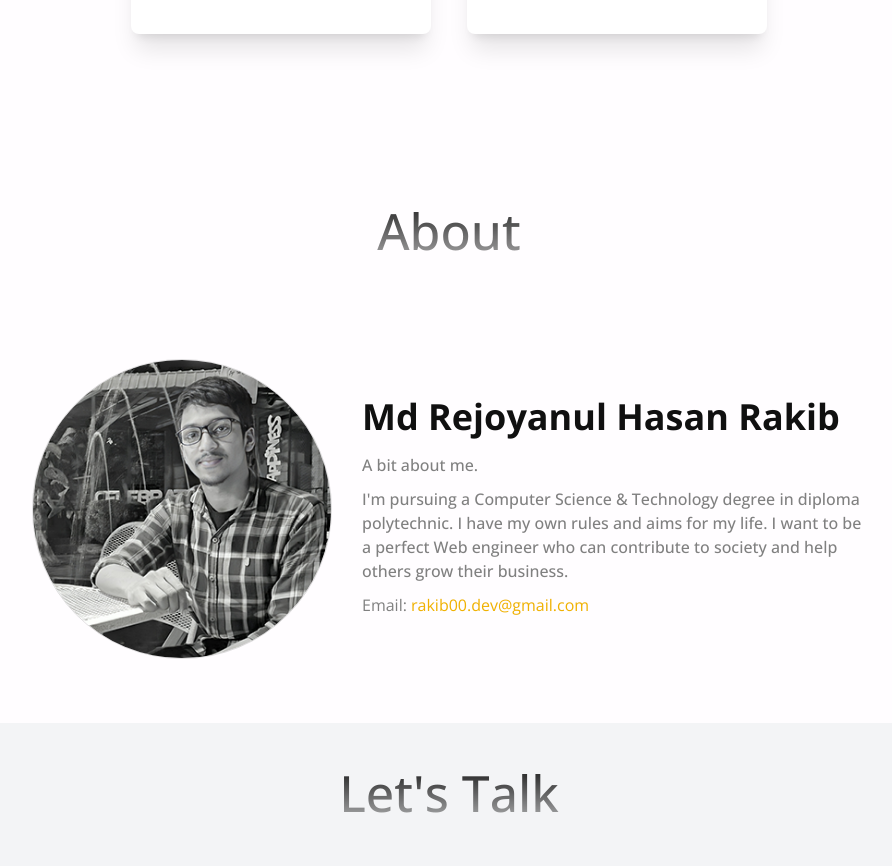
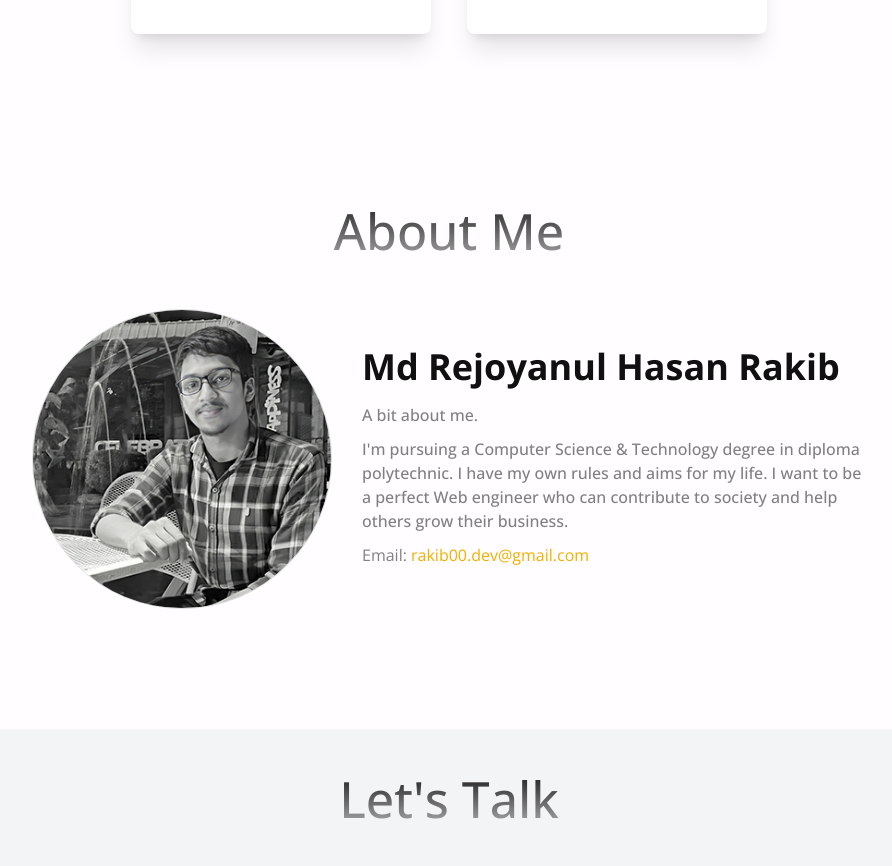
Before and after one commit to rakib00-dev/im-rakib, a React (Vite) app: page / in a window 1280 px wide. Shown: the part 3287-4153 px from the top of the page, without its empty margins (191-1083 px from the left). Built offline with nearby package versions, Linux system fonts and the light colour scheme.

Commit message:
fixed the about section title and and gap

```diff
--- a/src/Components/About.jsx
+++ b/src/Components/About.jsx
@@ -2,9 +2,9 @@ import './about.css';
 
 const About = () => {
   return (
-    <section id="about-section" className="py-16">
+    <section id="about-section" className="pt-16 pb-30">
       <div className="container mx-auto px-4">
-        <h1 id="section-title">About</h1>
+        <h1 id="section-title">About Me</h1>
         <div
           id="about-content"
           className="flex flex-wrap justify-center items-center gap-8"
--- a/src/Components/about.css
+++ b/src/Components/about.css
@@ -1,7 +1,4 @@
 /* about section ⬆️ */
-#about-section #section-title {
-  margin-bottom: 90px;
-}
 
 #about-content {
   display: flex;
```
